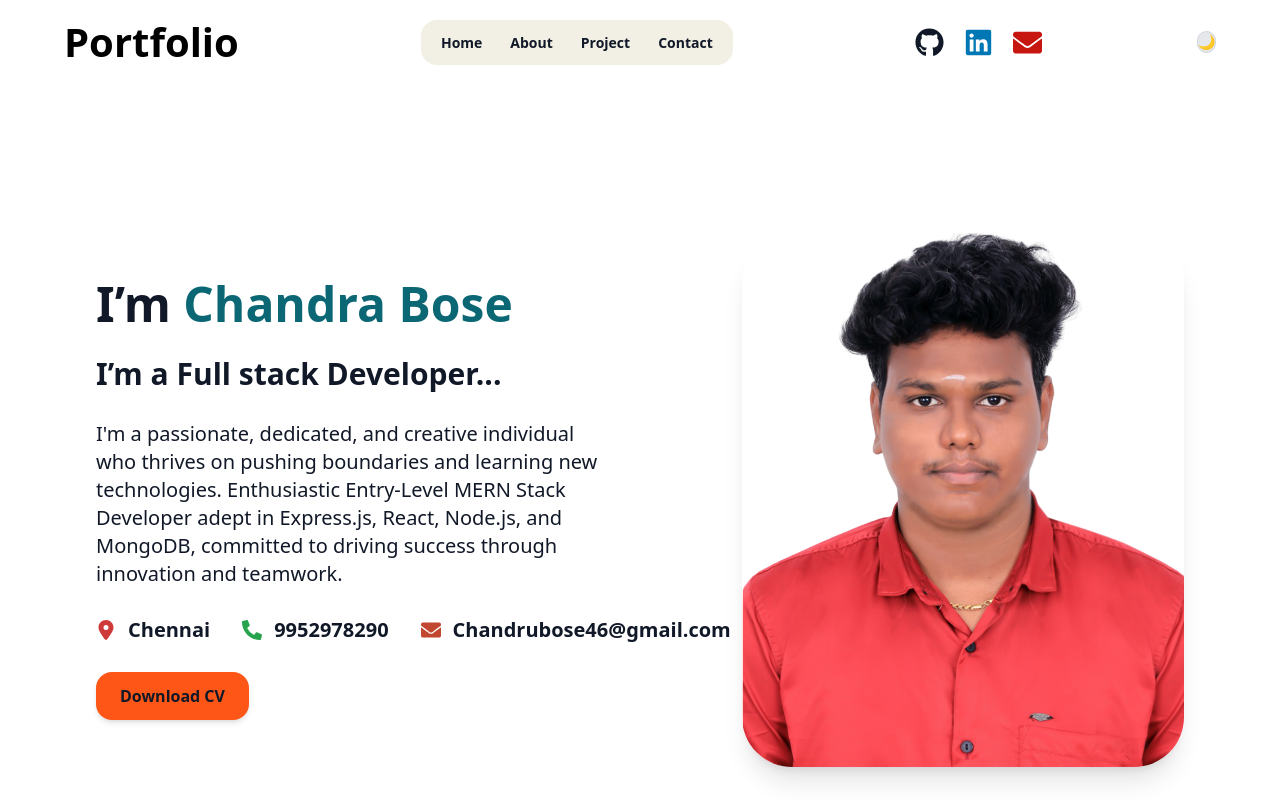
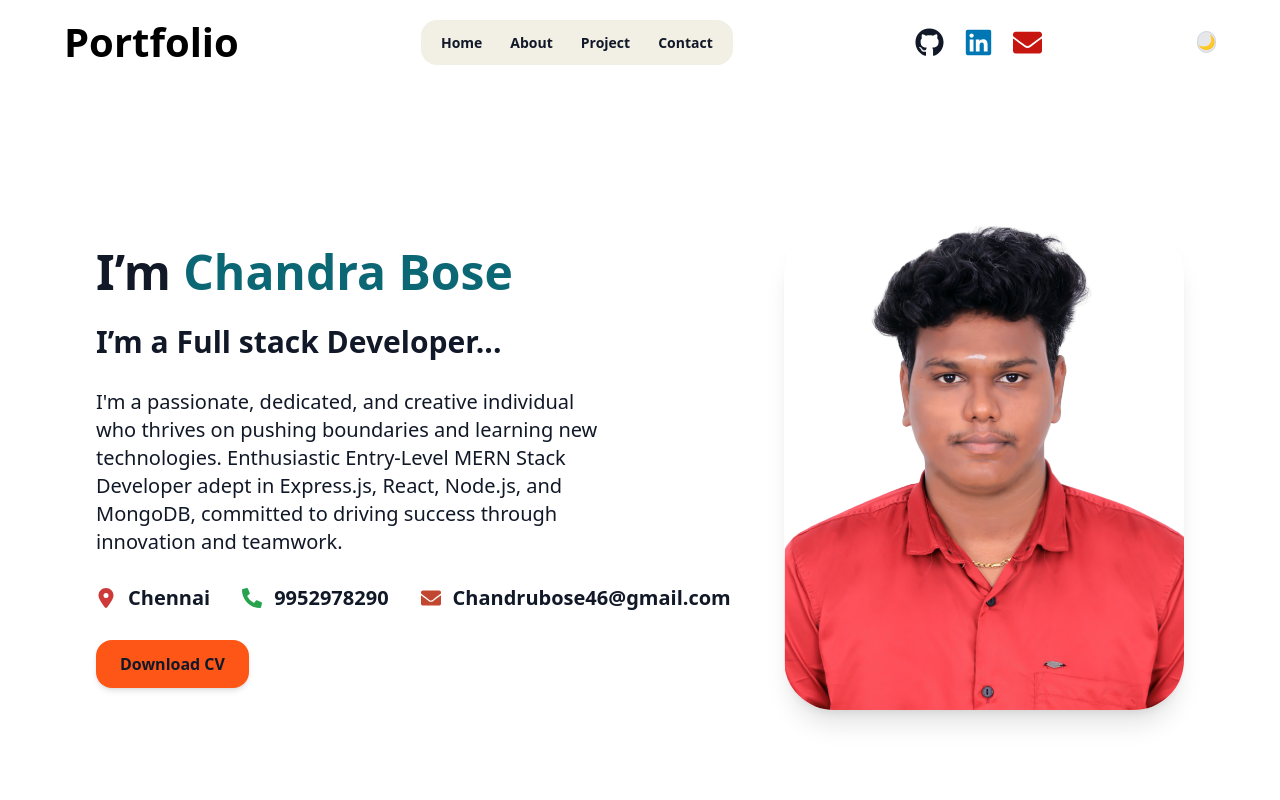
Before and after one commit to ChandraBose-11/ChandraBose-Portfolio, a React (Vite) app: page / in a window 1280 px wide. Shown: the top 800 px of the page. Built offline with nearby package versions, Linux system fonts and the light colour scheme.

Commit message:
homeupdated

```diff
--- a/src/Components/Home.jsx
+++ b/src/Components/Home.jsx
@@ -7,7 +7,7 @@ const Home = () => {
   return (
     <div
       id="home"
-      className="bg-white dark:bg-gray-900 text-gray-900 dark:text-white py-16 md:py-24"
+      className="bg-white dark:bg-gray-900 text-gray-900 dark:text-white py-16 md:py-15"
     >
       <div className="max-w-[85%] mx-auto font-inter grid grid-cols-1 md:grid-cols-2 gap-12 items-center min-h-[80vh]">
 
@@ -69,7 +69,7 @@ const Home = () => {
         {/* RIGHT SECTION */}
         <div className="order-1 lg:order-2 flex justify-center lg:justify-end items-center">
           <img
-            className="w-[75%] md:w-[85%] max-w-[460px] h-auto rounded-[50px] shadow-xl"
+            className="w-[75%] md:w-[80%] max-w-[400px] h-auto rounded-[50px] shadow-xl"
             src="/ChandraBose.png"
             alt="Profile"
           />
```
